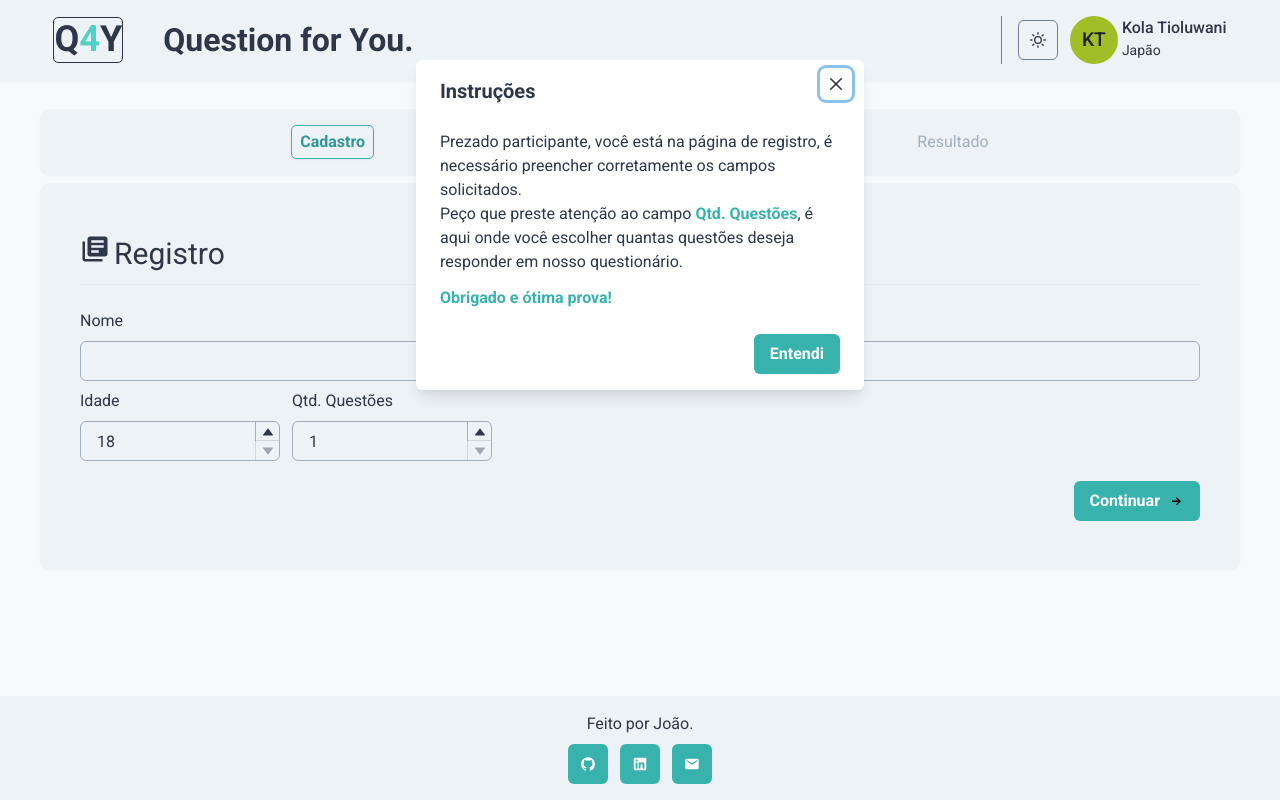
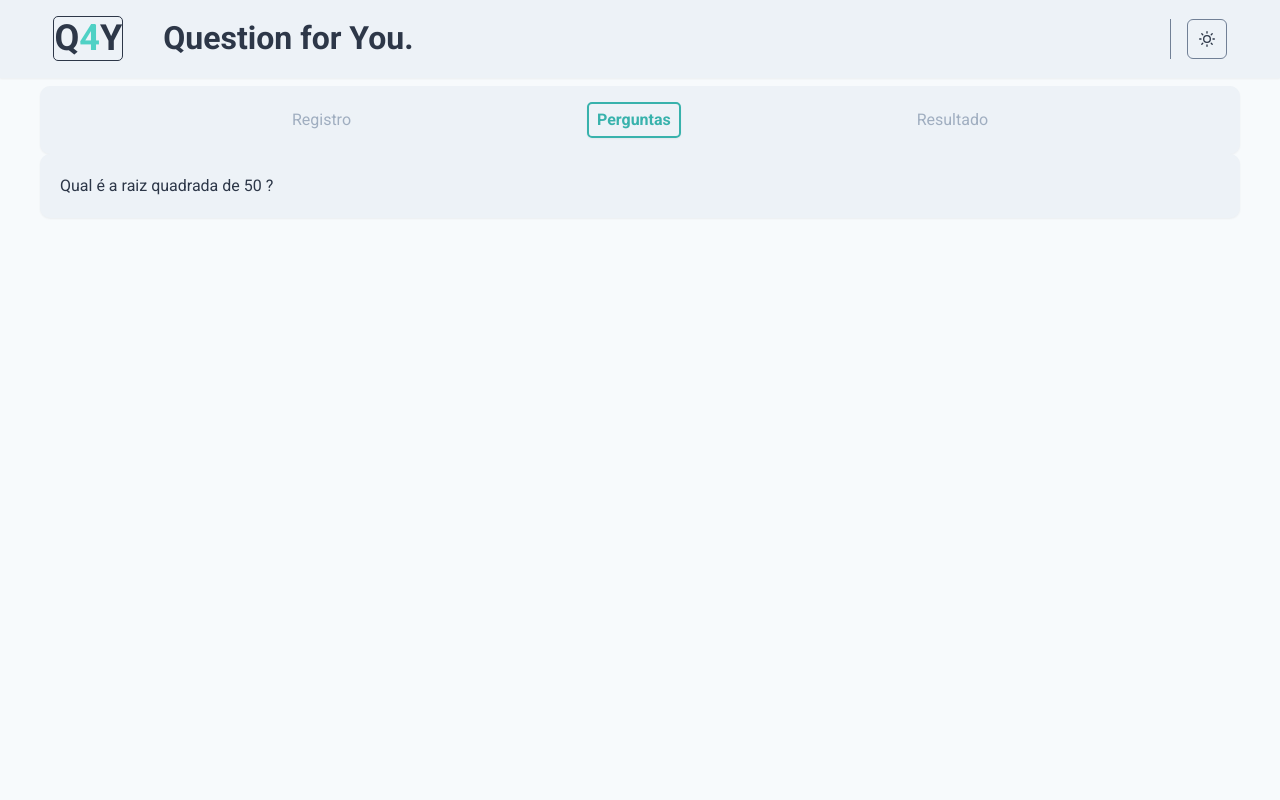
Before and after one commit to Joao-vi/questions-app, a React (Create React App) app: page /questions in a window 1280 px wide. Built offline with nearby package versions, Linux system fonts and the light colour scheme.

Commit message:
Comecando a construir o componente de Question dentro da pagina /questions

```diff
--- a/package.json
+++ b/package.json
@@ -15,6 +15,7 @@
     "@types/node": "^12.20.36",
     "@types/react": "^17.0.33",
     "@types/react-dom": "^17.0.10",
+    "axios": "^0.24.0",
     "framer-motion": "^4.1.17",
     "react": "^17.0.2",
     "react-dom": "^17.0.2",
@@ -48,5 +49,8 @@
       "last 1 firefox version",
       "last 1 safari version"
     ]
+  },
+  "devDependencies": {
+    "@types/react-router-dom": "^5.3.2"
   }
 }
--- a/src/App.tsx
+++ b/src/App.tsx
@@ -1,12 +1,28 @@
 import { SignInPage } from "./pages";
+import { QuestionsPage } from "./pages/questions";
 
 import { ChakraProvider } from "@chakra-ui/react";
 import { theme } from "./styles/theme";
 
+import { BrowserRouter as Router, Route } from "react-router-dom";
+import { UserInputContextProvider } from "./context/userInputsContext";
+
+// LocalStorage = Resultado.
+
 export function App() {
   return (
-    <ChakraProvider theme={theme}>
-      <SignInPage />
-    </ChakraProvider>
+    <Router>
+      <UserInputContextProvider>
+        <ChakraProvider theme={theme}>
+          <Route path="/" exact>
+            <SignInPage />
+          </Route>
+          <Route path="/questions" exact>
+            {/* {questions ? <QuestionsPage /> : <Redirect to="/" />} */}
+            <QuestionsPage />
+          </Route>
+        </ChakraProvider>
+      </UserInputContextProvider>
+    </Router>
   );
 }
--- a/src/components/Header/index.tsx
+++ b/src/components/Header/index.tsx
@@ -1,20 +1,14 @@
-import {
-  Box,
-  Flex,
-  HStack,
-  Heading,
-  Text,
-  Avatar,
-  IconButton,
-  useBreakpointValue,
-  useBreakpoint,
-} from "@chakra-ui/react";
+/* prettier-ignore */
+import {Box,Flex,HStack,Heading,Text,Avatar,IconButton,useBreakpoint,} from "@chakra-ui/react";
 
 import { useColorMode, useColorModeValue } from "@chakra-ui/react";
 import { SunIcon, MoonIcon } from "@chakra-ui/icons";
+import { useContext } from "react";
+import { userInputsContext } from "../../context/userInputsContext";
 
 export function Header() {
   const { toggleColorMode } = useColorMode();
+  const { userInputs } = useContext(userInputsContext);
   const size = useBreakpoint();
   return (
     <Box
@@ -56,22 +50,38 @@ export function Header() {
             aria-label="Modo claro/escuro"
             bgColor={useColorModeValue("transparent", "teal")}
             icon={useColorModeValue(<SunIcon />, <MoonIcon />)}
-          ></IconButton>
+          />
+          {userInputs && (
             <Flex alignItems="flex-start">
-            <Avatar name="Kola Tioluwani" />
+              <Avatar name={userInputs?.name} />
               {size === "base" ? null : (
                 <Box pl="1">
                   <Text fontSize="md" fontWeight="medium">
-                  Kola Tioluwani
+                    {userInputs?.name}
                   </Text>
                   <Text fontSize="sm" pt={0}>
-                  Japão
+                    {userInputs?.city}
                   </Text>
                 </Box>
               )}
             </Flex>
+          )}
         </HStack>
       </Flex>
     </Box>
   );
 }
+
+/*<Flex alignItems="flex-start">
+                <Avatar name={userInputs.name} />
+                {size === "base" ? null : (
+                  <Box pl="1">
+                    <Text fontSize="md" fontWeight="medium">
+                      {userInputs.name}
+                    </Text>
+                    <Text fontSize="sm" pt={0}>
+                      {userInputs.city}
+                    </Text>
+                  </Box>
+                )}
+              </Flex> */
--- /dev/null
+++ b/src/components/Modal/checkNumberQuestions.tsx
@@ -0,0 +1,62 @@
+import { VStack, Text, HStack, useColorModeValue } from "@chakra-ui/react";
+import { ReactNode } from "react";
+
+import styled from "@emotion/styled";
+
+type CustomModalProps = {
+  isOpen: boolean;
+};
+
+const CustomModal = styled.div<CustomModalProps>`
+  display: ${(props) => (props.isOpen ? "block" : "none")};
+  position: absolute;
+  z-index: 99;
+  top: 0;
+  bottom: 0;
+  right: 0;
+  left: 0;
+`;
+
+interface ICheckNumberQuestionsModalProps {
+  children: ReactNode;
+  isOpen: boolean;
+}
+/* prettier-ignore */
+export function CheckNumberQuestionsModal({children,isOpen = false,}: ICheckNumberQuestionsModalProps) {
+  return (
+    <CustomModal isOpen={isOpen}>
+      <VStack
+        bgColor={useColorModeValue("gray.100", "gray.700")}
+        margin="auto"
+        mt="100px"
+        maxW="400px"
+        padding="5"
+        boxShadow="md"
+        borderRadius={10}
+        spacing="3"
+      >
+        <Text
+          as="h1"
+          fontWeight="medium"
+          fontSize="lg"
+          alignItems="start"
+          alignSelf="start"
+        >
+          Aviso
+        </Text>
+        <Text>
+          Presado participante, por favor verificar o campo{" "}
+          <Text as="span" fontWeight="bold" color="teal.500">
+            Qtd. Questions
+          </Text>{" "}
+          , caso deseje mudar clique em{" "}
+          <Text as="span" fontWeight="bold" color="red.500">
+            cancelar
+          </Text>{" "}
+          .
+        </Text>
+        <HStack spacing="2">{children}</HStack>
+      </VStack>
+    </CustomModal>
+  );
+}
--- a/src/components/ProgressBar/index.tsx
+++ b/src/components/ProgressBar/index.tsx
@@ -1,5 +1,6 @@
-import { Box, Flex, Text } from "@chakra-ui/layout";
+import { Box, Flex } from "@chakra-ui/layout";
 import { useColorModeValue } from "@chakra-ui/react";
+import { TextProgressBar } from "./textProgessBar";
 
 export function ProgressBar() {
   return (
@@ -12,33 +13,9 @@ export function ProgressBar() {
         borderRadius={10}
         boxShadow="sm"
       >
-        <Text
-          as="span"
-          fontWeight="bold"
-          color={useColorModeValue("teal.500", "teal.300")}
-          border="1px"
-          borderColor="teal.400"
-          px="2"
-          py="1"
-          boxShadow="sm"
-          borderRadius={5}
-        >
-          Cadastro
-        </Text>
-        <Text
-          as="span"
-          fontWeight="normal"
-          color={useColorModeValue("gray.400", "gray.500")}
-        >
-          Perguntas
-        </Text>
-        <Text
-          as="span"
-          fontWeight="normal"
-          color={useColorModeValue("gray.400", "gray.500")}
-        >
-          Resultado
-        </Text>
+        <TextProgressBar path="/">Registro</TextProgressBar>
+        <TextProgressBar path="/questions">Perguntas</TextProgressBar>
+        <TextProgressBar path="/teste">Resultado</TextProgressBar>
       </Flex>
     </Box>
   );
--- /dev/null
+++ b/src/components/ProgressBar/textProgessBar.tsx
@@ -0,0 +1,38 @@
+import { Text } from "@chakra-ui/react";
+import { ReactNode } from "react";
+
+import { useLocation } from "react-router-dom";
+
+interface ITextProgressBar {
+  children: ReactNode;
+  path: string;
+}
+
+export function TextProgressBar({ children, path }: ITextProgressBar) {
+  const { pathname } = useLocation();
+
+  let isActive = false;
+
+  if (pathname === path) {
+    isActive = true;
+  }
+  return isActive ? (
+    <Text
+      as="span"
+      fontWeight="bold"
+      color="teal.400"
+      border="2px"
+      borderColor="teal.400"
+      px="2"
+      py="1"
+      boxShadow="sm"
+      borderRadius={5}
+    >
+      {children}
+    </Text>
+  ) : (
+    <Text as="span" fontWeight="normal" color="gray.400">
+      {children}
+    </Text>
+  );
+}
--- /dev/null
+++ b/src/components/Question/radioCard.tsx
@@ -0,0 +1,43 @@
+import { Box, VStack } from "@chakra-ui/layout";
+import { Radio, RadioGroup, useRadio, UseRadioProps } from "@chakra-ui/radio";
+import { ReactNode } from "react";
+
+import styled from "@emotion/styled";
+
+interface IRadioCardProps extends UseRadioProps {
+  children: ReactNode;
+}
+
+export function RadioCard(props: IRadioCardProps) {
+  const { getInputProps, getCheckboxProps } = useRadio(props);
+
+  // getInputProps(array) pega as propriedades de um input html, sendo type e value os mais importantes.
+  const input = getInputProps();
+  // !![Não sei oque faz]:
+  const checkbox = getCheckboxProps();
+
+  return (
+    <Box as="label">
+      <input {...input} />
+      <Box
+        {...checkbox}
+        cursor="pointer"
+        borderWidth="1px"
+        borderRadius="md"
+        boxShadow="md"
+        _checked={{
+          bg: "teal.600",
+          color: "white",
+          borderColor: "teal.600",
+        }}
+        _focus={{
+          boxShadow: "outline",
+        }}
+        px={5}
+        py={3}
+      >
+        {props.children}
+      </Box>
+    </Box>
+  );
+}
--- a/src/components/Registration/Form.tsx
+++ b/src/components/Registration/Form.tsx
@@ -7,11 +7,15 @@ import {
   SimpleGrid,
   Grid,
 } from "@chakra-ui/react";
+import { useForm, SubmitHandler } from "react-hook-form";
+
 import { GrFormNextLink } from "react-icons/gr";
 
+import { useContext, useState } from "react";
+import { userInputsContext } from "../../context/userInputsContext";
+
 import { InputForm } from "./inputForm";
-
-import { SubmitHandler, useForm } from "react-hook-form";
+import { CheckNumberQuestionsModal } from "../Modal/checkNumberQuestions";
 
 interface InputData {
   name: string;
@@ -21,16 +25,36 @@ interface InputData {
 }
 
 export function FormRegistration() {
-  const {
-    register,
-    handleSubmit,
-    formState: { errors },
-  } = useForm<InputData>();
-  const onSubmit: SubmitHandler<InputData> = (data) => {
-    console.log(data);
+  /* prettier-ignore */
+  const {register,handleSubmit,formState: { errors }} = useForm<InputData>();
+  const [isOpen, setIsOpen] = useState(false);
+  const { queryQuestions } = useContext(userInputsContext);
+
+  // Preciso arranjar uma maneiro de o usuario validar por meio do modal e depois mandar vir em handleSubmitForm
+  const handleSubmitForm: SubmitHandler<InputData> = (data) => {
+    console.log("eu");
+    queryQuestions(data);
   };
+
   return (
-    <Stack as="form" spacing="2" pt="20px" onSubmit={handleSubmit(onSubmit)}>
+    <Stack
+      as="form"
+      spacing="2"
+      pt="20px"
+      onSubmit={handleSubmit(handleSubmitForm)}
+    >
+      <CheckNumberQuestionsModal isOpen={isOpen}>
+        <Button
+          colorScheme="red"
+          bgColor="red.500"
+          onClick={() => setIsOpen((oldState) => !oldState)}
+        >
+          Cancelar
+        </Button>
+        <Button type="submit" colorScheme="teal" bgColor="teal.400">
+          Confirmar
+        </Button>
+      </CheckNumberQuestionsModal>
       <SimpleGrid columns={2} minChildWidth="200px" spacing="3">
         <VStack>
           <InputForm id="name" label="Nome" type="text" register={register} />
@@ -74,7 +98,8 @@ export function FormRegistration() {
         colorScheme="teal"
         backgroundColor="teal.400"
         alignSelf="end"
-        type="submit"
+        type="button"
+        onClick={() => setIsOpen((oldState) => !oldState)}
         rightIcon={<Icon as={GrFormNextLink} />}
       >
         Continuar
--- /dev/null
+++ b/src/context/userInputsContext.tsx
@@ -0,0 +1,56 @@
+import { createContext, ReactNode, useState } from "react";
+import { SubmitHandler } from "react-hook-form";
+import { useHistory } from "react-router";
+import { api } from "../services/api";
+
+interface InputData {
+  name: string;
+  city: string;
+  age: string;
+  numberQuestions: string;
+}
+
+interface IQuestionType {
+  category: string;
+  correct_answer: string;
+  difficulty: string;
+  question: string;
+  type: string;
+  incorrect_answers: [];
+}
+
+type IUserInputsContext = {
+  userInputs: InputData | undefined;
+  questions: IQuestionType[] | undefined;
+  queryQuestions: SubmitHandler<InputData>;
+};
+
+export const userInputsContext = createContext({} as IUserInputsContext);
+
+type UserInputContextProviderProps = {
+  children: ReactNode;
+};
+
+/* prettier-ignore */
+export function UserInputContextProvider({children}: UserInputContextProviderProps) {
+  const history = useHistory();
+  const [userInputs, setUserInputs] = useState<InputData>();
+  const [questions, SetQuestions] = useState();
+
+
+  // Aqui não sei se esta certo a requisição.
+  const queryQuestions: SubmitHandler<InputData> = async (userData) => {
+    setUserInputs(userData);
+    const {data} = await api.get(`?amount=${userData.numberQuestions}`)
+    SetQuestions(data.results);
+      history.push("/questions");
+  };
+
+  return (
+    <userInputsContext.Provider
+      value={{ questions, queryQuestions, userInputs }}
+    >
+      {children}
+    </userInputsContext.Provider>
+  );
+}
--- a/src/pages/questions.tsx
+++ b/src/pages/questions.tsx
@@ -1,3 +1,75 @@
+import {
+  Box,
+  Flex,
+  useColorModeValue,
+  Text,
+  useRadioGroup,
+  VStack,
+} from "@chakra-ui/react";
+import { useContext, useState } from "react";
+import { userInputsContext } from "../context/userInputsContext";
+
+import { Header } from "../components/Header";
+import { ProgressBar } from "../components/ProgressBar";
+import { RadioCard } from "../components/Question/radioCard";
+
+interface IUserAnswersQuestions {
+  category: string;
+  question: string;
+  userAnswer: string;
+  correct_answer: string;
+  incorrect_answers: string[];
+}
+
 export function QuestionsPage() {
-  return <h1>Questions page</h1>;
+  const { questions } = useContext(userInputsContext);
+  /* prettier-ignore */
+  const [userAnswerQuestions, setUserAnswerQuestions] = useState<IUserAnswersQuestions[]>();
+
+  questions && console.log();
+
+  const options = ["react", "vue", "svelte"];
+  console.log(questions);
+
+  const { getRootProps, getRadioProps } = useRadioGroup({
+    name: "framework",
+    onChange: console.log,
+  });
+  // !![Não sei extamente oque faz] :
+  const group = getRootProps();
+
+  return (
+    <>
+      <Flex as="main" flexDir="column" w="100vw" h="100vh">
+        <Header />
+        <ProgressBar />
+        <Box as="section" w="94%" maxW={1200} mx="auto">
+          <Flex
+            as="form"
+            flexDirection="column"
+            p="5"
+            borderRadius={10}
+            boxShadow="sm"
+            bgColor={useColorModeValue("gray.100", "gray.700")}
+          >
+            <Text>Qual é a raiz quadrada de 50 ? </Text>
+            <VStack {...group}>
+              {questions &&
+                questions[0].incorrect_answers.map((value) => {
+                  // Aqui ira criar as props dos inputs automaticamente, mudando entre elas apenas o [value]
+                  const radio = getRadioProps({ value });
+
+                  return (
+                    <RadioCard key={value} {...radio}>
+                      {value}
+                    </RadioCard>
+                  );
+                })}
+            </VStack>
+          </Flex>
+        </Box>
+        <Box as="section" w="94%" maxW={1200} mx="auto"></Box>
+      </Flex>
+    </>
+  );
 }
--- /dev/null
+++ b/src/services/api.tsx
@@ -0,0 +1,5 @@
+import axios from "axios";
+
+export const api = axios.create({
+  baseURL: "https://opentdb.com/api.php",
+});
```
Also changed, not shown: src/components/Modal/instructions.tsx (+2 -5 lines), 1 other file (tests, documents, lock files or other folders). Lines whose indentation alone changed are shown as unchanged.
